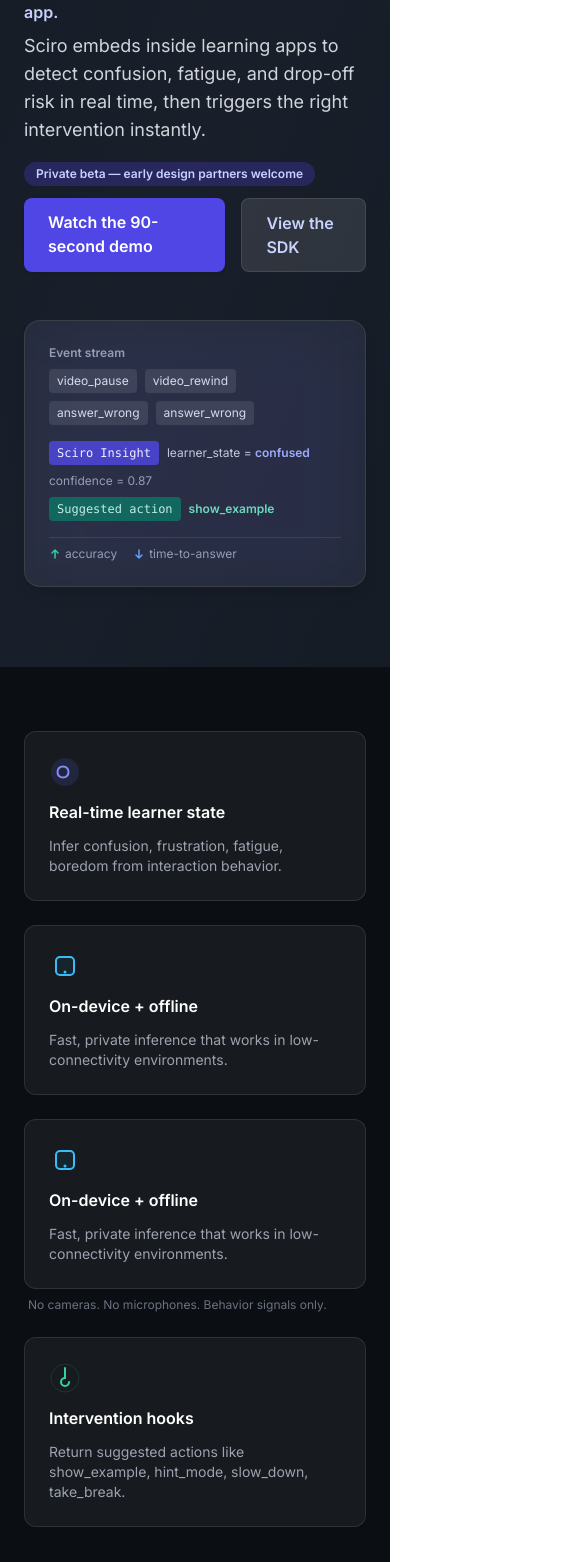
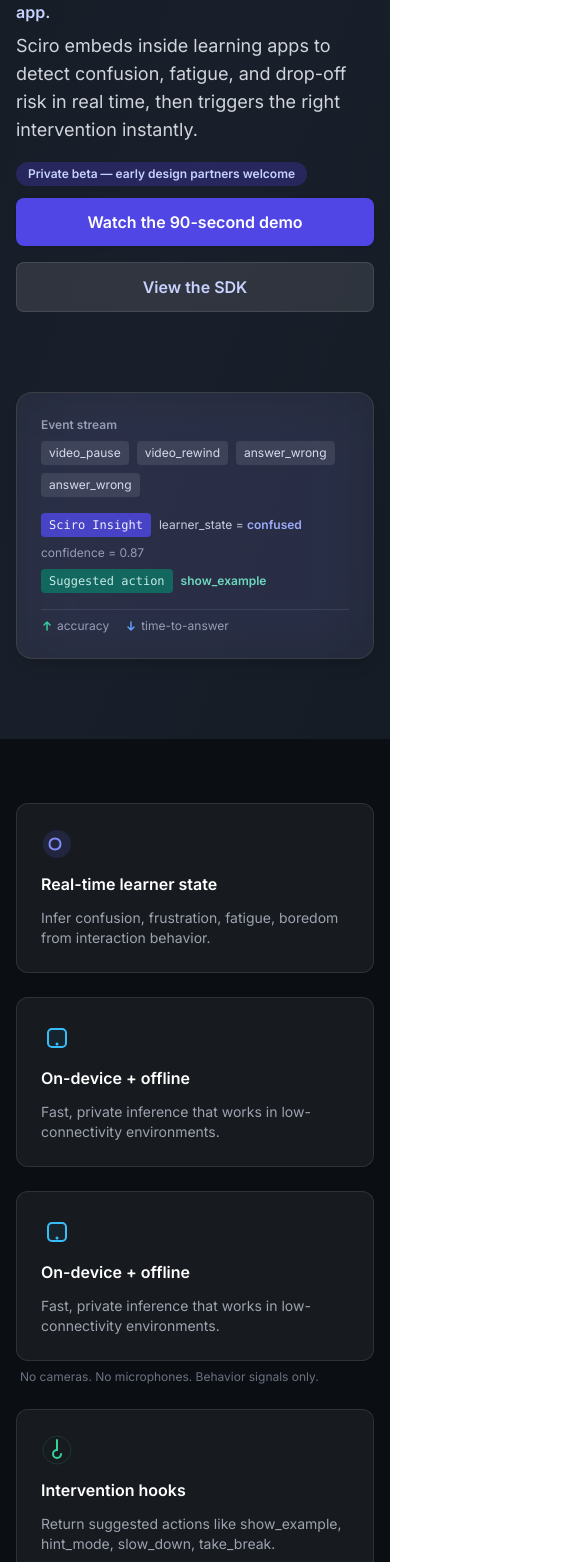
Before and after one commit to absmugz/sciro-frontend, a Next.js app: page / in a window 390 px wide. Shown: the part 438-2000 px from the top of the page, 585 px wide, since content can reach past the window. Built offline with nearby package versions, Linux system fonts and the light colour scheme.

Commit message:
fix responsive issue

```diff
--- a/app/page.tsx
+++ b/app/page.tsx
@@ -36,7 +36,7 @@
           </div>
         </div>
         {/* Main hero content */}
-        <div className="relative max-w-5xl mx-auto px-6 flex flex-col md:flex-row items-stretch gap-12">
+        <div className="relative max-w-5xl mx-auto px-4 sm:px-6 flex flex-col md:flex-row items-stretch gap-12">
           {/* Left: Description and buttons */}
           <div className="flex-1 flex flex-col justify-center gap-6">
             <div>
@@ -52,17 +52,17 @@
                   Private beta — early design partners welcome
                 </span>
               </div>
-              <div className="flex gap-4 mt-2">
-                {/* 5. CTA copy */}
+              {/* Responsive buttons */}
+              <div className="flex flex-col sm:flex-row gap-4 mt-2 w-full">
                 <a
                   href="#"
-                  className="bg-indigo-600 hover:bg-indigo-500 text-white font-semibold px-6 py-3 rounded-lg shadow transition"
+                  className="bg-indigo-600 hover:bg-indigo-500 text-white font-semibold px-6 py-3 rounded-lg shadow transition w-full sm:w-auto text-center"
                 >
                   Watch the 90-second demo
                 </a>
                 <a
                   href="#"
-                  className="bg-white/10 hover:bg-white/20 text-indigo-200 font-semibold px-6 py-3 rounded-lg border border-white/10 transition"
+                  className="bg-white/10 hover:bg-white/20 text-indigo-200 font-semibold px-6 py-3 rounded-lg border border-white/10 transition w-full sm:w-auto text-center"
                 >
                   View the SDK
                 </a>
@@ -70,14 +70,14 @@
             </div>
           </div>
           {/* Right: Demo/Event stream */}
-          <div className="flex-1 flex justify-center items-center">
+          <div className="flex-1 flex justify-center items-center mt-8 md:mt-0">
             <DemoMock />
           </div>
         </div>
       </section>
 
       {/* Features */}
-      <section className="max-w-5xl mx-auto px-6 py-16 flex flex-col gap-10">
+      <section className="max-w-5xl mx-auto px-4 sm:px-6 py-16 flex flex-col gap-10">
         <div className="flex flex-col md:flex-row gap-6 justify-center">
           <FeatureCard
             title="Real-time learner state"
@@ -127,7 +127,7 @@
       </section>
 
       {/* How it works */}
-      <section className="max-w-5xl mx-auto px-6 py-12">
+      <section className="max-w-5xl mx-auto px-4 sm:px-6 py-12">
         <h2 className="text-2xl font-bold text-white mb-8 text-center">How it works</h2>
         <div className="grid grid-cols-1 sm:grid-cols-2 md:grid-cols-4 gap-8">
           <HowItWorksStep n={1} title="Event Signals" desc="Capture behavior events (pause, rewind, retries, time-to-answer)" />
@@ -138,13 +138,21 @@
       </section>
 
       {/* SDK Example */}
-      <section className="max-w-5xl mx-auto px-6 py-12">
+      <section className="max-w-5xl mx-auto px-4 sm:px-6 py-12">
         <h2 className="text-2xl font-bold text-white mb-6">SDK Example</h2>
-        <CodeBlock />
+        <div className="w-full">
+          <div className="rounded-xl bg-white/5 border border-white/10">
+            <div className="w-full max-w-full overflow-x-auto">
+              <div className="min-w-[300px] max-w-full">
+                <CodeBlock />
+              </div>
+            </div>
+          </div>
+        </div>
       </section>
 
       {/* Why now / Who it's for */}
-      <section className="max-w-5xl mx-auto px-6 py-12 flex flex-col md:flex-row gap-10">
+      <section className="max-w-5xl mx-auto px-4 sm:px-6 py-12 flex flex-col md:flex-row gap-10">
         <div className="flex-1">
           <h3 className="text-xl font-semibold text-white mb-2">Why now</h3>
           {/* 2. Sharpened "Why now" copy */}
--- a/components/CodeBlock.tsx
+++ b/components/CodeBlock.tsx
@@ -4,8 +4,8 @@
 Sciro.track("answer_submitted", { correct: false, ms: 24000 })
 Sciro.onInsight(({ learner_state, action }) => { ... })`;
   return (
-    <div className="relative bg-white/5 border border-white/10 rounded-xl p-5 font-mono text-sm text-gray-200 overflow-x-auto">
-      <pre className="whitespace-pre">{code}</pre>
+    <div className="relative bg-white/5 border border-white/10 rounded-xl p-5 font-mono text-sm text-gray-200 overflow-x-auto w-full max-w-full">
+      <pre className="whitespace-pre-wrap break-words w-full max-w-full">{code}</pre>
     </div>
   );
 }
```
